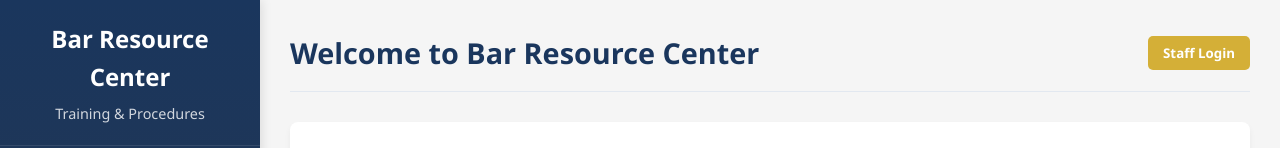
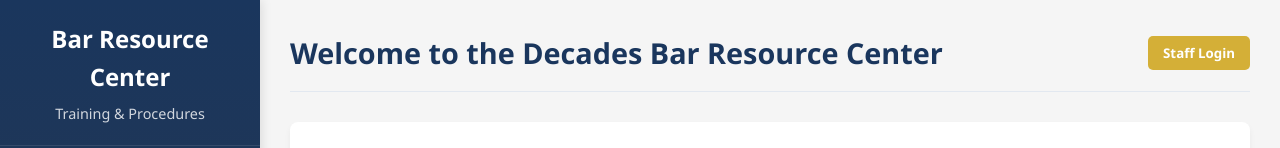
Before and after one commit to ruahmedus-maker/Decades_Bar_Program, a plain HTML site: page index.html in a window 1280 px wide. Shown: the top 148 px of the page. Drawn offline with Linux system fonts and the light colour scheme.

Commit message:
Title edits

```diff
--- a/index.html
+++ b/index.html
@@ -3,7 +3,7 @@
 <head>
     <meta charset="UTF-8">
     <meta name="viewport" content="width=device-width, initial-scale=1.0">
-    <title>Bar Resource Center | Training & Procedures</title>
+    <title>Decades Bar Resource Center | Training & Procedures</title>
     <link rel="stylesheet" href="https://cdnjs.cloudflare.com/ajax/libs/font-awesome/6.4.0/css/all.min.css">
     <style>
         :root {
@@ -699,7 +699,7 @@
         <!-- Main Content -->
         <div class="main-content">
             <div class="header">
-                <h2 id="page-title">Welcome to Bar Resource Center</h2>
+                <h2 id="page-title">Welcome to the Decades Bar Resource Center</h2>
                 <div class="user-info">
                     <!-- This shows when user is NOT logged in -->
                     <div id="login-section">
```
